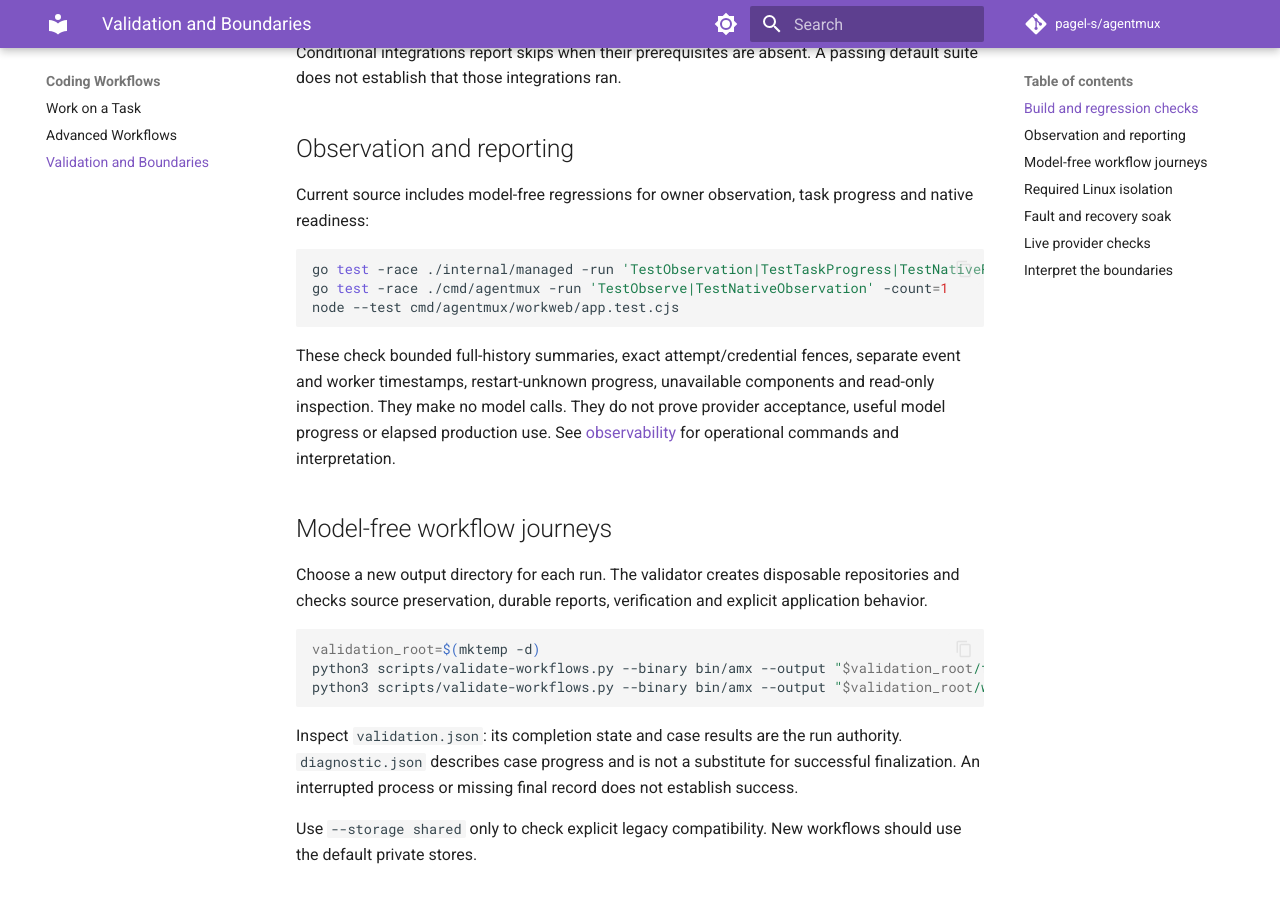
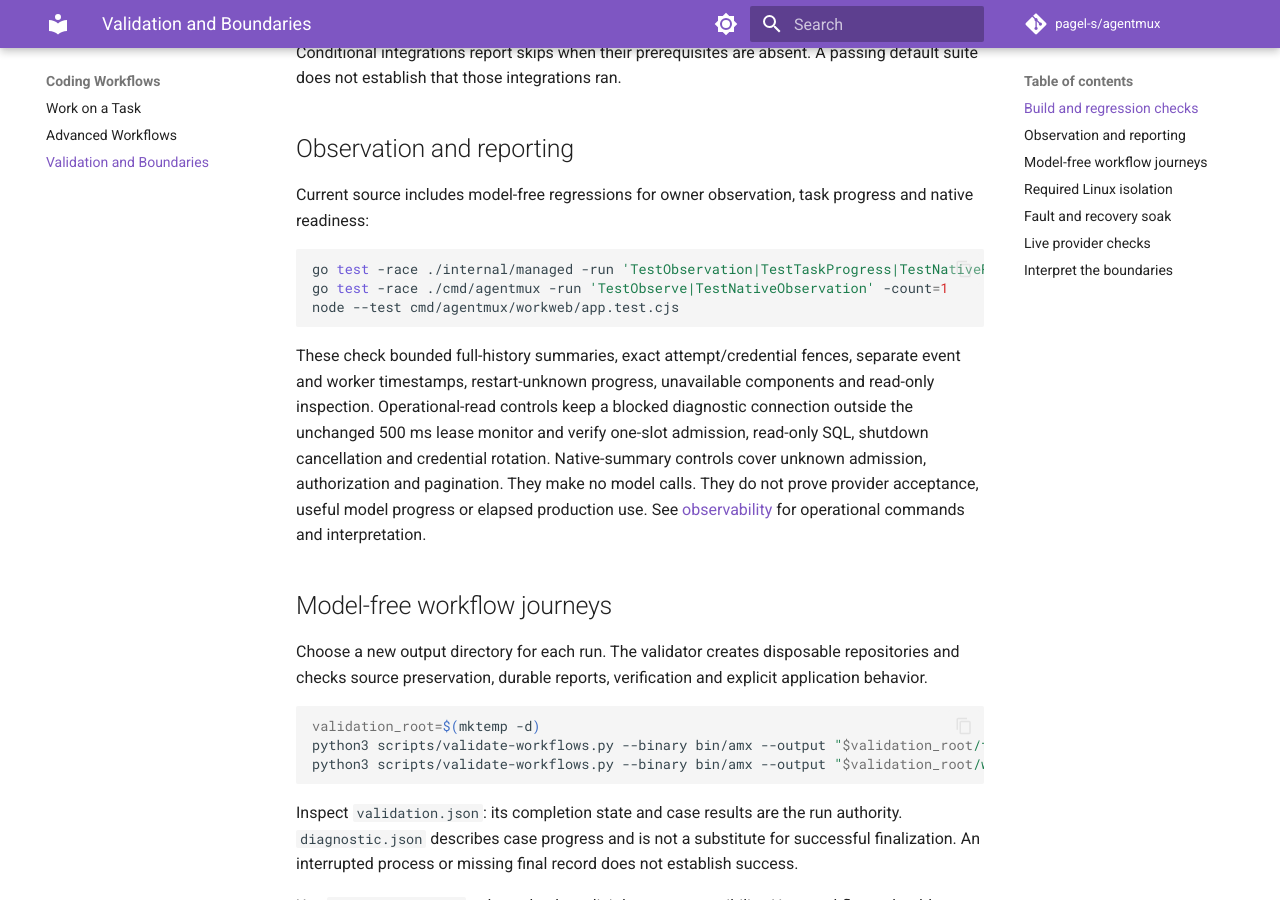
Before and after one commit to pagel-s/agentmux, an MkDocs documentation site: the page built from docs/workflow-validation.md, in a window 1280 px wide and 900 px high, scrolled down 574 px. Built offline with MkDocs 1.6.1 and Material for MkDocs 9.7.7, drawn with Linux system fonts in a browser that asks for light colours; comment, search, counter and statistics services are not loaded.

Commit message:
docs: include operational read and native summary regressions

````diff
--- a/docs/workflow-validation.md
+++ b/docs/workflow-validation.md
@@ -27,14 +27,18 @@ Current source includes model-free regressions for owner observation, task
 progress and native readiness:
 
 ```sh
-go test -race ./internal/managed -run 'TestObservation|TestTaskProgress|TestNativeReadiness' -count=1
+go test -race ./internal/managed -run 'TestObservation|TestTaskProgress|TestNativeReadiness|TestOperationalRead|TestNativeSummary' -count=1
 go test -race ./cmd/agentmux -run 'TestObserve|TestNativeObservation' -count=1
 node --test cmd/agentmux/workweb/app.test.cjs
 ```
 
 These check bounded full-history summaries, exact attempt/credential fences,
 separate event and worker timestamps, restart-unknown progress, unavailable
-components and read-only inspection. They make no model calls. They do not
+components and read-only inspection. Operational-read controls keep a blocked
+diagnostic connection outside the unchanged 500 ms lease monitor and verify
+one-slot admission, read-only SQL, shutdown cancellation and credential rotation.
+Native-summary controls cover unknown admission, authorization and pagination.
+They make no model calls. They do not
 prove provider acceptance, useful model progress or elapsed production use.
 See [observability](observability.md) for operational commands and interpretation.
 
````
